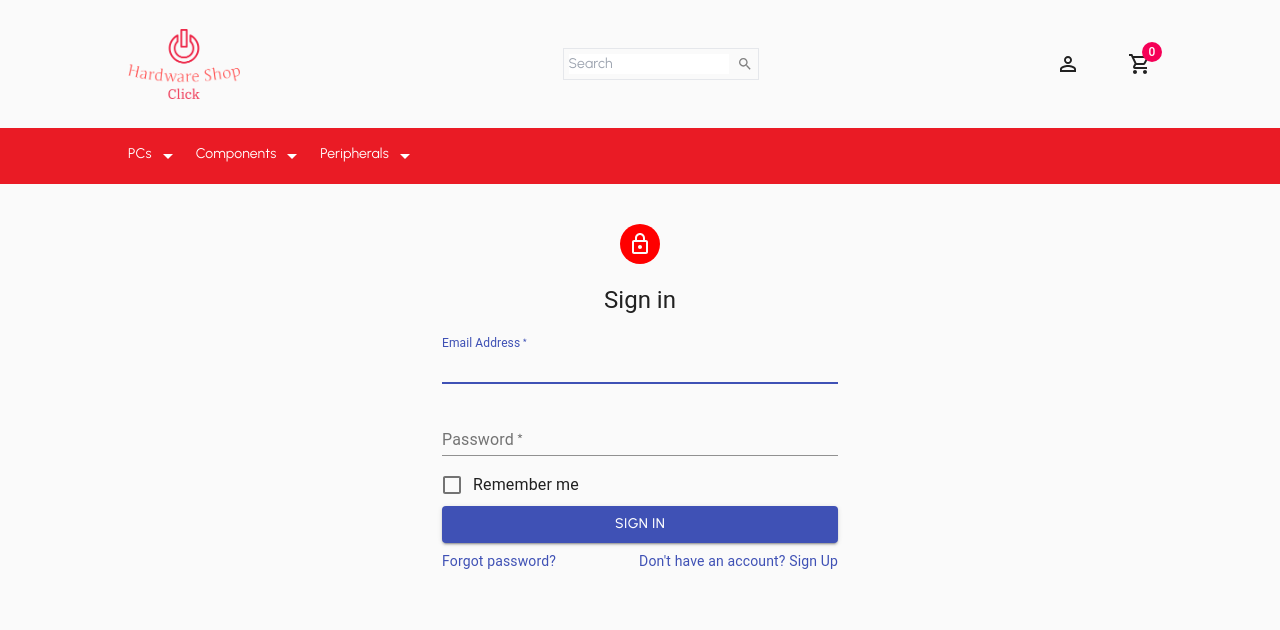
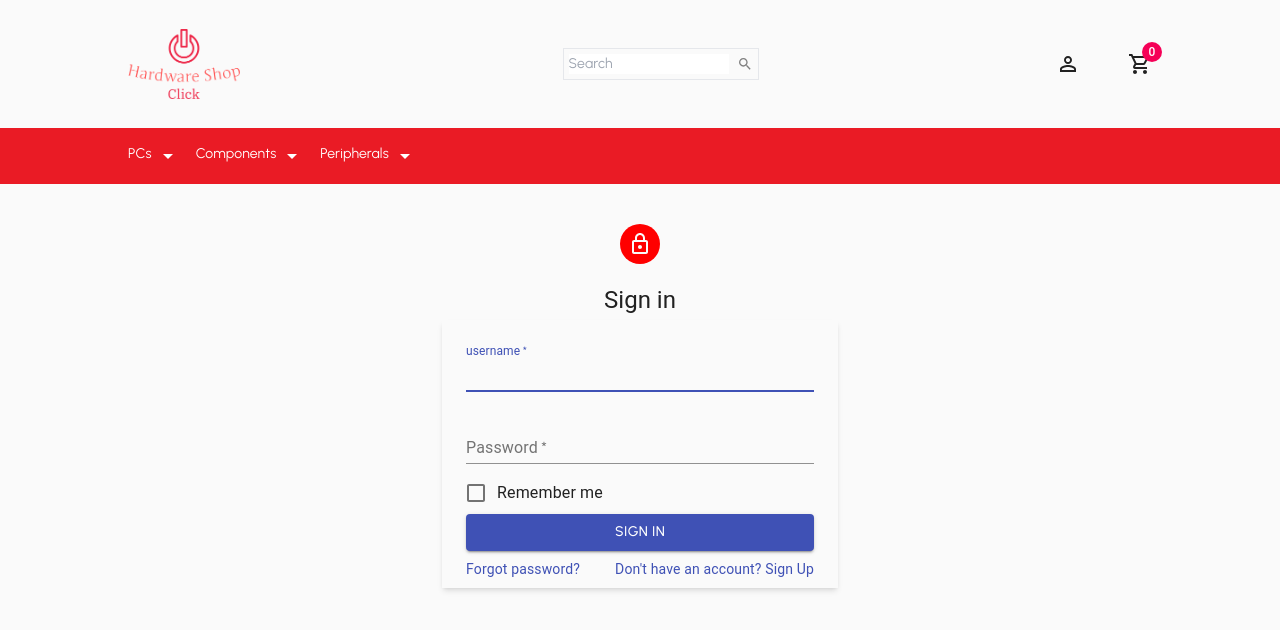
Before and after one commit to AmineDerbal/hardware-ecommerce-front-end, a React (Create React App) app: page /login in a window 1280 px wide. Shown: the top 630 px of the page. Built offline with nearby package versions, Linux system fonts and the light colour scheme.

Commit message:
Change email to username

```diff
--- a/src/pages/Login.tsx
+++ b/src/pages/Login.tsx
@@ -13,7 +13,14 @@ import {
 import { LockOutlined } from '@material-ui/icons';
 
 const Login = () => {
-  const handleSubmit = () => {};
+  const handleSubmit = (event: React.FormEvent<HTMLFormElement>) => {
+    event.preventDefault();
+    const data = new FormData(event.currentTarget);
+    console.log({
+      username: data.get('username'),
+      password: data.get('password'),
+    });
+  };
   return (
     <Container
       maxWidth="xs"
@@ -35,16 +42,16 @@ const Login = () => {
         <form
           onSubmit={handleSubmit}
           noValidate
-          className="mt-1"
+          className="mt-1 py-2 px-6 shadow-md"
         >
           <TextField
             margin="normal"
             required
             fullWidth
-            id="email"
-            label="Email Address"
-            name="email"
-            autoComplete="email"
+            id="username"
+            label="username"
+            name="username"
+            autoComplete="username"
             autoFocus
           />
           <TextField
```
